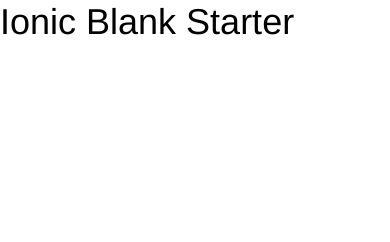
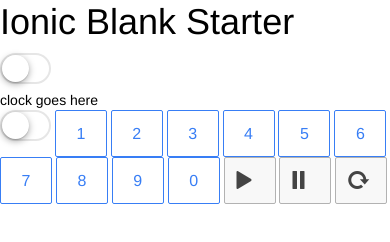
Before and after one commit to Capocaccia/ionicTimer, a website: page www/index.html in a window 390 px wide. Drawn offline with Linux system fonts and the light colour scheme; some packages are replaced by stand-ins of ours; files that its build step writes are made by us from their sources; files whose address does not match are found by name.

Commit message:
template finished

```diff
--- a/www/index.html
+++ b/www/index.html
@@ -20,14 +20,60 @@
 
     <!-- your app's js -->
     <script src="js/app.js"></script>
+    <script src="js/mainCtrl.js"></script>
   </head>
-  <body ng-app="starter">
-
+  <body ng-app="starter" ng-controller="mainCtrl">
     <ion-pane>
       <ion-header-bar class="bar-stable">
         <h1 class="title">Ionic Blank Starter</h1>
       </ion-header-bar>
       <ion-content>
+        <label class="toggle">
+           <input type="checkbox">
+           <div class="track">
+             <div class="handle"></div>
+           </div>
+        </label>
+        <div>clock goes here</div>
+        <label class="toggle">
+           <input type="checkbox">
+           <div class="track">
+             <div class="handle"></div>
+           </div>
+        </label>
+        <button class="button button-outline button-positive">
+          1
+        </button>
+        <button class="button button-outline button-positive">
+          2
+        </button>
+        <button class="button button-outline button-positive">
+          3
+        </button>
+        <button class="button button-outline button-positive">
+          4
+        </button>
+        <button class="button button-outline button-positive">
+          5
+        </button>
+        <button class="button button-outline button-positive">
+          6
+        </button>
+        <button class="button button-outline button-positive">
+          7
+        </button>
+        <button class="button button-outline button-positive">
+          8
+        </button>
+        <button class="button button-outline button-positive">
+          9
+        </button>
+        <button class="button button-outline button-positive">
+          0
+        </button>
+        <button class="button icon-left ion-play"></button>
+        <button class="button icon-left ion-pause"></button>
+        <button class="button icon-left ion-refresh"></button>
       </ion-content>
     </ion-pane>
   </body>
--- /dev/null
+++ b/www/js/mainCtrl.js
@@ -0,0 +1,5 @@
+angular.module('starter', [])
+.controller('mainCtrl', function($scope){
+
+
+});
```
